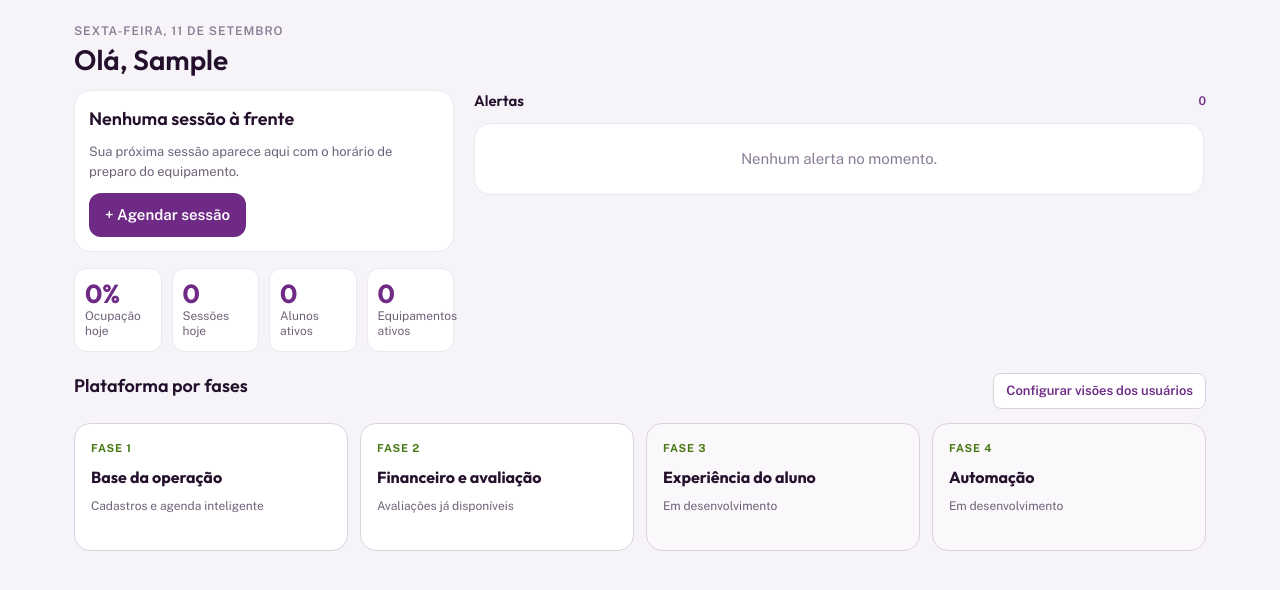
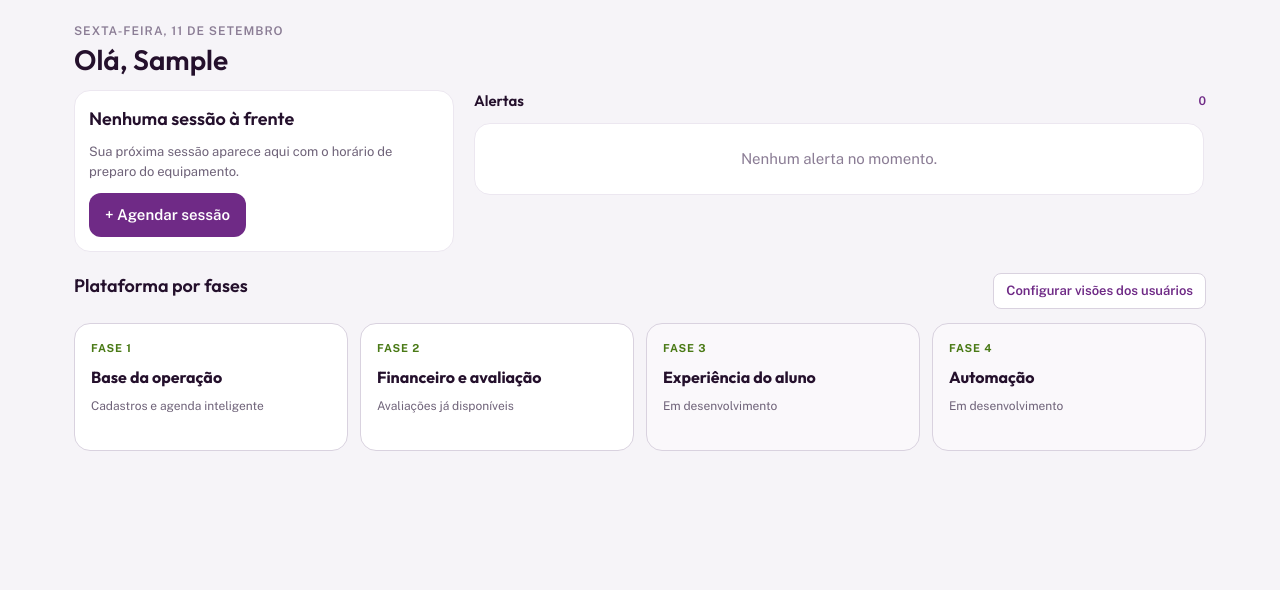
Before and after one commit to Victormartinsilva/studio-fitness, a Django app: page / in a window 1280 px wide. Shown: the part 62-652 px from the top of the page. Run offline with Django 5.2, Linux system fonts and the light colour scheme; the visitor is signed in with stand-in values (Sample User, id 1); data comes from the database, SQL or seed files in the repository; data that the repository does not hold is empty.

Commit message:
Remove cards de ocupacao/sessoes do painel (ja aparecem na agenda)
Os cards "Ocupacao hoje", "Sessoes hoje", "Alunos ativos" e
"Equipamentos ativos" duplicavam informacao que a grade (Etapa 2) ja
mostra no cabecalho do dia. Painel deixa de calcular esses numeros
(motor.resumo_do_dia so e usado pela grade agora) e o teste de
paridade de ocupacao passa a checar so a grade.

```diff
--- a/apps/painel/views.py
+++ b/apps/painel/views.py
@@ -4,8 +4,6 @@ from django.contrib.auth.decorators import login_required
 from django.shortcuts import render
 from django.utils import timezone
 
-from apps.cadastros.models import Aluno, Equipamento
-from apps.agenda import motor
 from apps.agenda.models import Sessao
 from apps.modulos.catalogo import MODULOS
 from apps.modulos.models import VisibilidadeModulo
@@ -31,21 +29,6 @@ def home(request):
 
     proxima = minhas.filter(inicio__gte=agora).order_by("inicio").first()
 
-    kpis = []
-    if usuario.is_superuser or usuario.is_gestor:
-        resumo = motor.resumo_do_dia(hoje)
-        # `total_sessoes` do resumo inclui canceladas (documentado em
-        # `motor.resumo_do_dia`) — descontamos para manter o mesmo
-        # significado que "Sessões hoje" sempre teve aqui (só as ativas).
-        sessoes_ativas_hoje = resumo["total_sessoes"] - resumo["por_status"].get(Sessao.Status.CANCELADA, 0)
-        equipamentos = Equipamento.objects.filter(status=Equipamento.Status.ATIVO).count()
-        kpis = [
-            {"valor": "{}%".format(resumo["ocupacao_pct"]), "nome": "Ocupação hoje"},
-            {"valor": sessoes_ativas_hoje, "nome": "Sessões hoje"},
-            {"valor": Aluno.objects.filter(ativo=True).count(), "nome": "Alunos ativos"},
-            {"valor": equipamentos, "nome": "Equipamentos ativos"},
-        ]
-
     modulos_previa = []
     if not (usuario.is_superuser or usuario.is_gestor):
         slugs_visiveis = set(
@@ -61,7 +44,6 @@ def home(request):
             "hoje": hoje,
             "alertas": gerar_alertas(usuario),
             "proxima": proxima,
-            "kpis": kpis,
             "pode_agendar": usuario.is_superuser or usuario.is_gestor or usuario.is_professor,
             "proximas_24h": minhas.filter(inicio__gte=agora, inicio__lte=agora + timedelta(hours=24)).count(),
             "modulos_previa": modulos_previa,
--- a/templates/painel/home.html
+++ b/templates/painel/home.html
@@ -37,16 +37,6 @@
         </div>
         {% endif %}
 
-        {% if kpis %}
-        <div class="kpis">
-            {% for kpi in kpis %}
-            <div class="kpi">
-                <span class="valor">{{ kpi.valor }}</span>
-                <span class="nome">{{ kpi.nome }}</span>
-            </div>
-            {% endfor %}
-        </div>
-        {% endif %}
     </div>
 
     <div class="pilha">
```
Also changed, not shown: apps/agenda/tests.py (+13 -5 lines).
